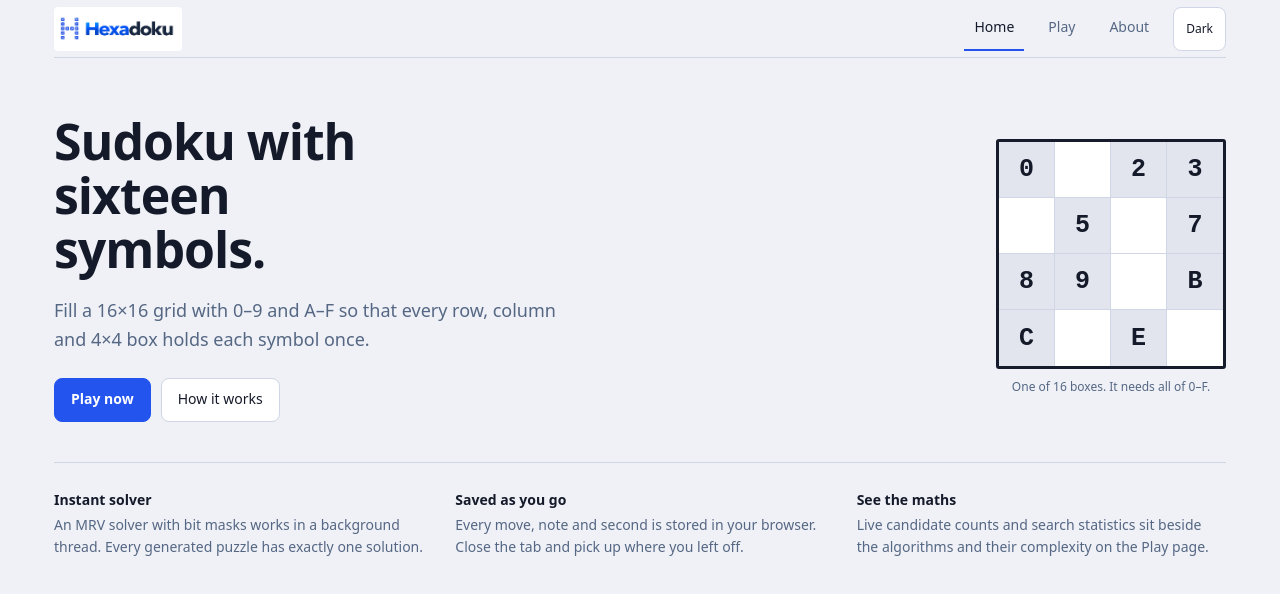
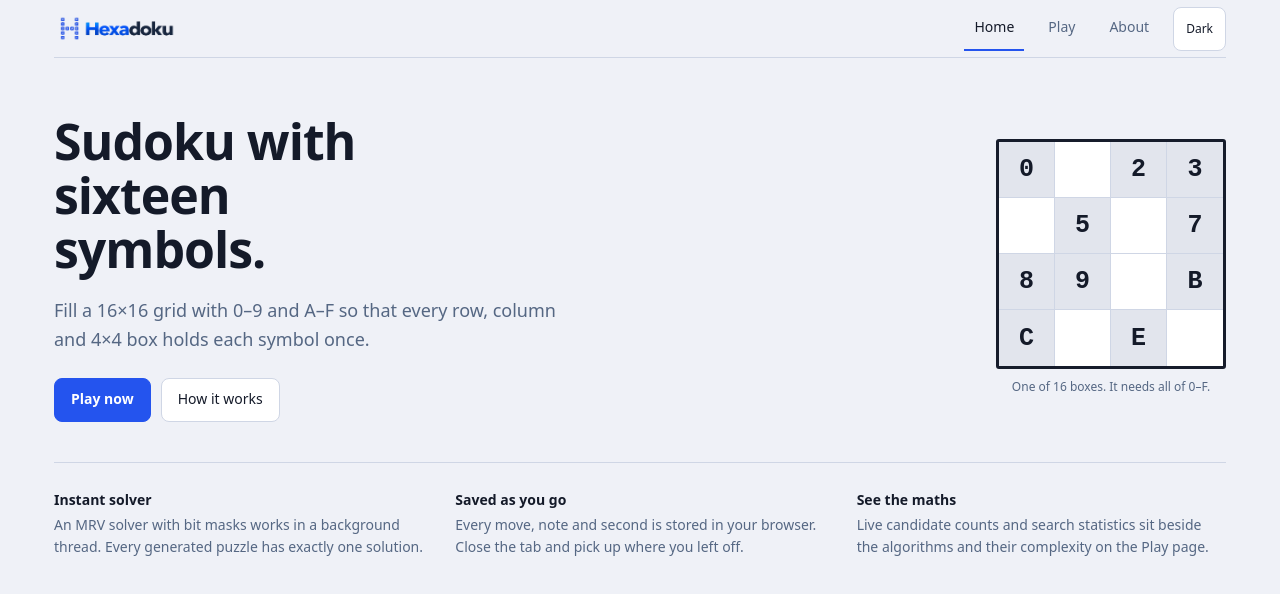
Before and after one commit to hannah784/Hexadoku, a React (Vite) app: page / in a window 1280 px wide. Shown: the top 594 px of the page. Built offline with nearby package versions, Linux system fonts and the light colour scheme.

Commit message:
fix: remove white background behind navbar logo

```diff
--- a/src/styles/Pages.module.css
+++ b/src/styles/Pages.module.css
@@ -1,5 +1,5 @@
 .nav { display:flex; align-items:center; justify-content:space-between; gap:12px; min-height:58px; border-bottom:1px solid var(--line); margin-bottom:24px; }
-.brand { display:flex; align-items:center; min-width:0; min-height:44px; padding:2px 4px; border-radius:4px; background:#fff; }
+.brand { display:flex; align-items:center; min-width:0; min-height:44px; padding:2px 4px; border-radius:4px; }
 .brand img { display:block; max-height:28px; width:auto; max-width:100%; height:auto; }
 .nav nav { display:flex; align-items:center; gap:14px; }
 .navLink { display:inline-flex; align-items:center; min-height:44px; padding:0 10px; color:var(--muted); text-decoration:none; border-bottom:2px solid transparent; }
```
